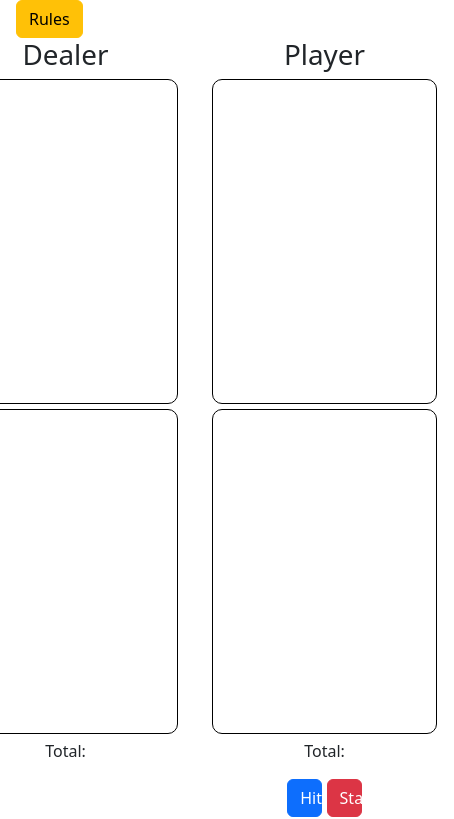
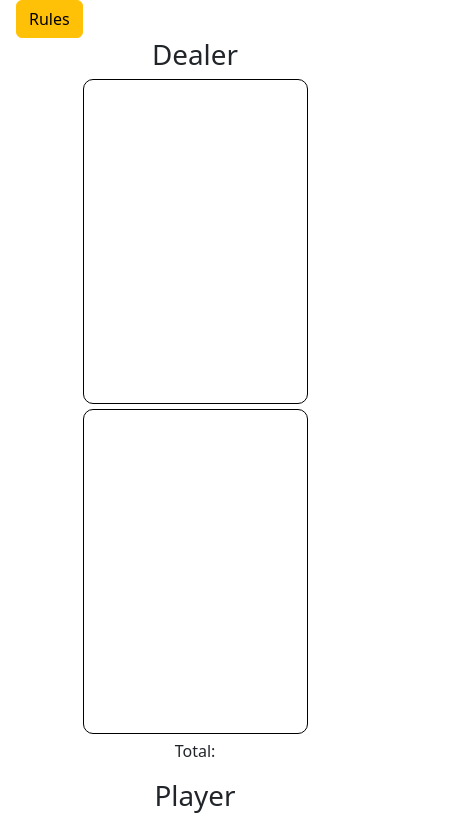
Before and after one commit to jcoop32/blackjack-browser, a plain HTML site: page index.html in a window 390 px wide. Shown: the top 819 px of the page, 454 px wide, since content can reach past the window. Drawn offline with nearby package versions, Linux system fonts and the light colour scheme.

Commit message:
game flow added

```diff
--- a/index.html
+++ b/index.html
@@ -46,8 +46,8 @@
         </div>
         <p class="container text-center" id="player-total">Total:</p>
         <div class="btn-container container">
-          <button id="hit" class="btn btn-primary col-2">Hit</button>
-          <button id="stand" class="btn btn-danger col-2">Stand</button>
+          <button id="hit" class="btn btn-primary col-3">Hit</button>
+          <button id="stand" class="btn btn-danger col-3">Stand</button>
         </div>
       </div>
     </div>
--- a/style.css
+++ b/style.css
@@ -18,3 +18,9 @@
 #play-btn {
   width: 35%;
 }
+
+@media (max-width: 1200px) {
+  .game-container {
+    display: block;
+  }
+}
```
Also changed, not shown: app.js (+11 -0 lines).
